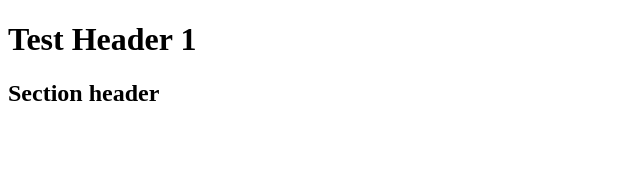
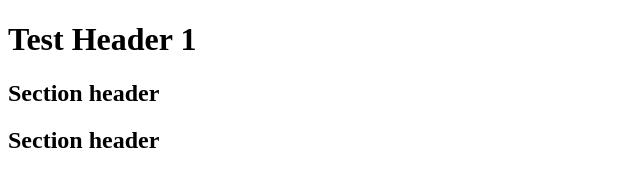
Before and after one commit to jaredaritter/accessibilityPlay, a plain HTML site: page index.html in a window 1280 px wide. Shown: the whole page, without its empty margins (0-640 px from the left). Drawn offline with Linux system fonts and the light colour scheme.

Commit message:
Add saved index file with updated header

```diff
--- a/index.html
+++ b/index.html
@@ -11,6 +11,7 @@
     </header>
     <main>
         <h2>Section header</h2>
+        <h2>Section header</h2>
     </main>
 </body>
 </html>
```
